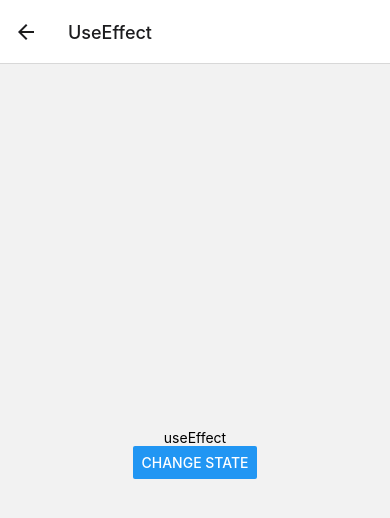
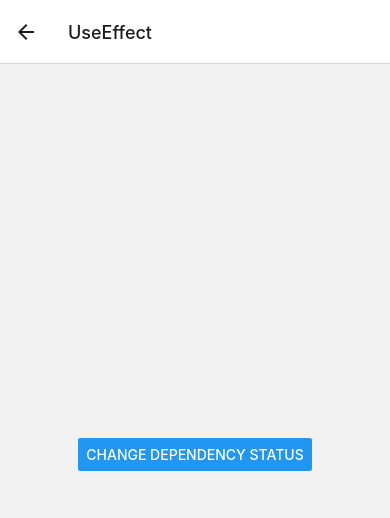
Before and after one commit to mauriciofullana/rn-hooks, a React Native app in the folder app/: screen /UseEffect in a window 390 px wide. Shown: the top 518 px of the page. Built offline with nearby package versions, Linux system fonts and the light colour scheme; no server answers.

Commit message:
useEffect - adding some dependency visualization

```diff
--- a/app/screens/UseEffect.tsx
+++ b/app/screens/UseEffect.tsx
@@ -4,13 +4,19 @@ import { View, Text, StyleSheet, Button } from "react-native";
 
 const UseEffectScreen: FunctionComponent = () => {
   const [dependecy, setDependecy] = useState<boolean>(false);
+  const [data, setData] = useState<any>(null);
+  const [loading, setLoading] = useState<boolean>(false);
   useEffect(() => {
-    axios
-      .get("https://jsonplaceholder.typicode.com/todos/1")
-      .then((res) => console.log(res.data));
-    return () => {
-      console.log("clean up");
-    };
+    setLoading(true);
+    setTimeout(() => {
+      axios
+        .get("https://jsonplaceholder.typicode.com/todos/1")
+        .then((res) => {
+          console.log(res.data);
+          setData(res.data);
+        })
+        .finally(() => setLoading(false));
+    }, 2000);
   }, [dependecy]);
 
   const handleState = () => {
@@ -19,8 +25,9 @@ const UseEffectScreen: FunctionComponent = () => {
 
   return (
     <View style={styles.container}>
-      <Text>useEffect</Text>
-      <Button title="Change state" onPress={handleState} />
+      {loading && <Text>Loading...</Text>}
+      {data && !loading && <Text>{data.title}</Text>}
+      <Button title="Change dependency status" onPress={handleState} />
     </View>
   );
 };
```
